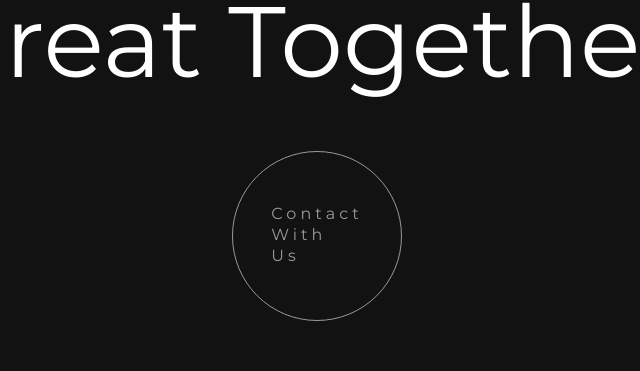
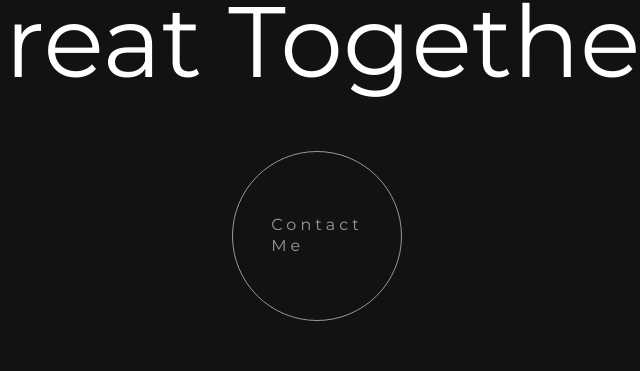
Before and after one commit to devJKhan/JabbarKhanPortfolio, a plain HTML site: page index.html in a window 1280 px wide. Shown: the part 6880-7251 px from the top of the page, 323-963 px from the left. Drawn offline with Linux system fonts and the light colour scheme.

Commit message:
Update index.html

```diff
--- a/index.html
+++ b/index.html
@@ -397,7 +397,7 @@
                         great together!</h2>
                 </div>
                 <div class="round-btn">
-                    <a href="mailto:dev.jkhan@gmail.com">contact with us</a>
+                    <a href="mailto:dev.jkhan@gmail.com">contact me</a>
                 </div>
             </div>
         </div>
```
